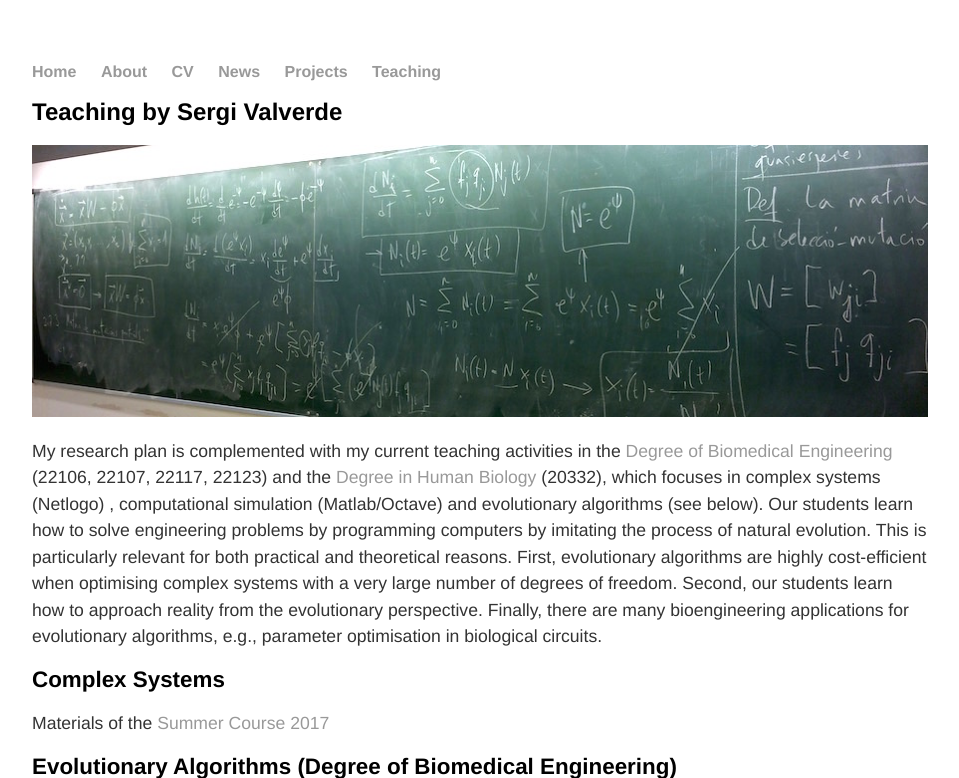
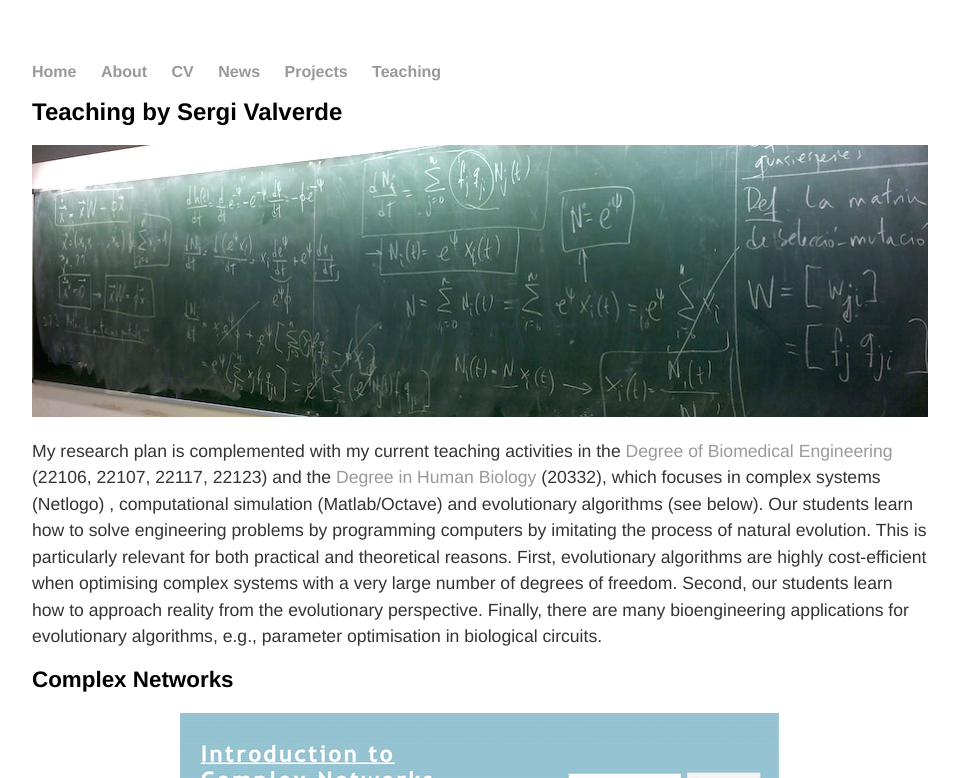
Before and after one commit to svalver/svalver.github.io, a Jekyll site: the page built from teach/index.html, in a window 1280 px wide, cut to the strip 0-778 px from the top of the page. Shown: the whole strip, without its empty margins (160-1119 px from the left). Built offline with Jekyll 4.4.1, drawn with Linux system fonts in a browser that asks for light colours; some of the changed text lies outside the part shown.

Commit message:
link to the materials for the Introductory course on Networks

```diff
--- a/teach/index.html
+++ b/teach/index.html
@@ -30,6 +30,16 @@
  parameter optimisation in biological circuits.
 </p>
 
+
+<h2>Complex Networks</h2>
+
+<p><img src = "../images/banner_master_valencia.png"/></p>
+
+<p>
+Materials for our <a href="https://sites.google.com/site/introcomplexnetworks/">Introduction to Complex Networks</a> course at the Universitat de Valencia.
+</p>
+
+
 <h2>Complex Systems</h2>
 
 <p>
```
Also changed, not shown: images/banner_master_valencia.png (added), 1 other file.
